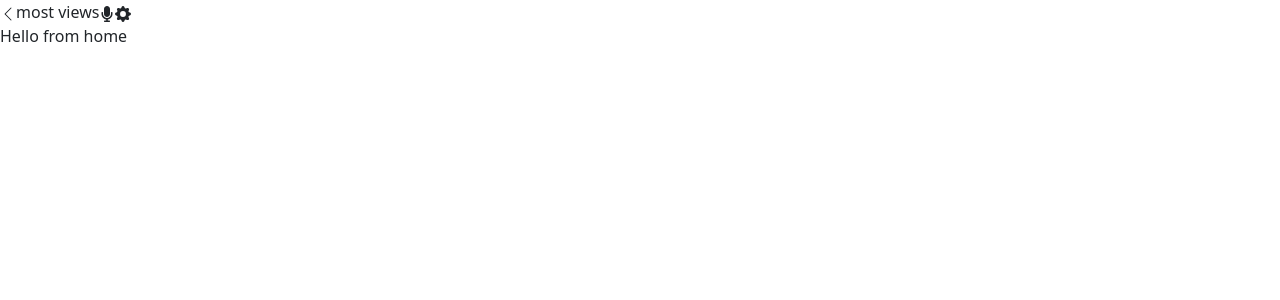
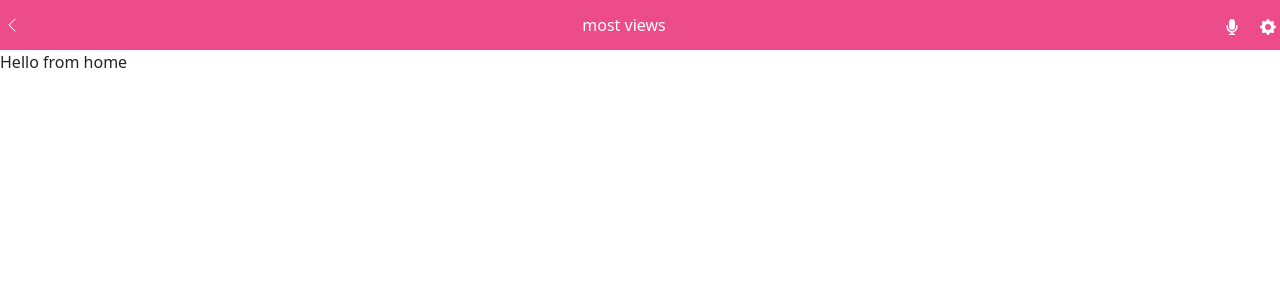
Before and after one commit to DyaryRaoof/the-covid-datacenter, a React (Create React App) app: page / in a window 1280 px wide. Shown: the top 300 px of the page. Built offline with nearby package versions, Linux system fonts and the light colour scheme.

Commit message:
Style header

```diff
--- /dev/null
+++ b/src/components/Header.css
@@ -0,0 +1,9 @@
+
+header {
+  display: flex;
+  justify-content: space-between;
+  align-items: center;
+  height: 50px;
+  background-color: #ec4c8a;
+  color: white;
+}
--- a/src/components/Header.js
+++ b/src/components/Header.js
@@ -1,13 +1,14 @@
 import { BsChevronLeft, BsFillGearFill } from 'react-icons/bs';
 import { FaMicrophone } from 'react-icons/fa';
+import './Header.css';
 
 const Header = () => (
   <header>
-    <BsChevronLeft />
+    <BsChevronLeft className="mx-1" />
     <span>most views</span>
     <span>
-      <FaMicrophone />
-      <BsFillGearFill />
+      <FaMicrophone className="me-3" />
+      <BsFillGearFill className="mx-1" />
     </span>
   </header>
 );
```
